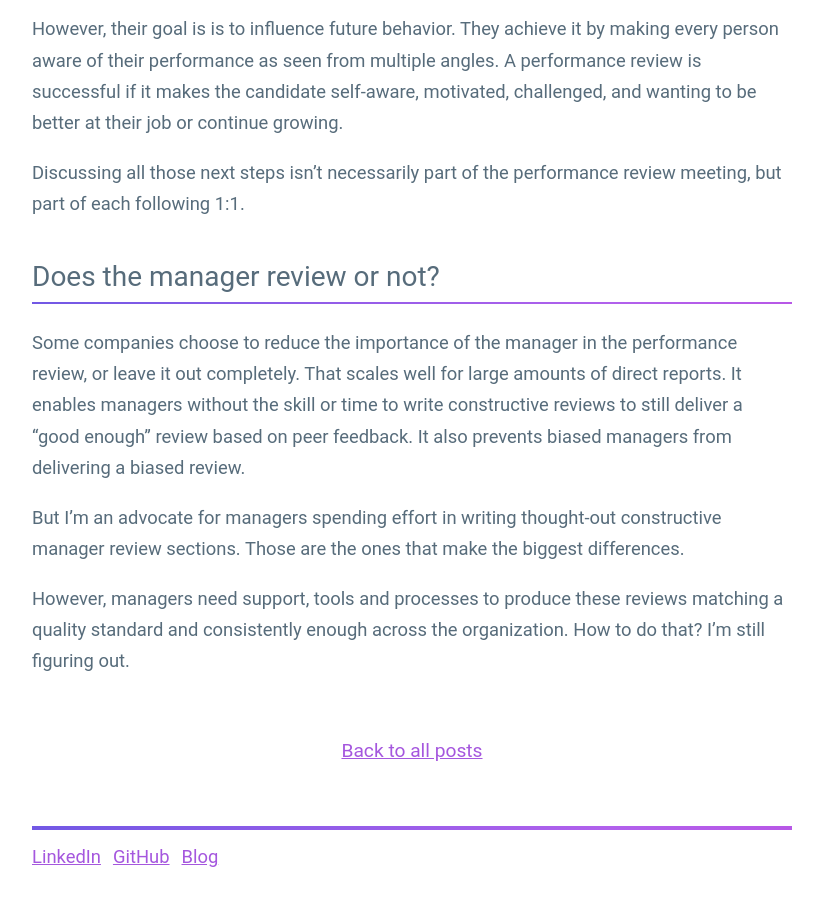
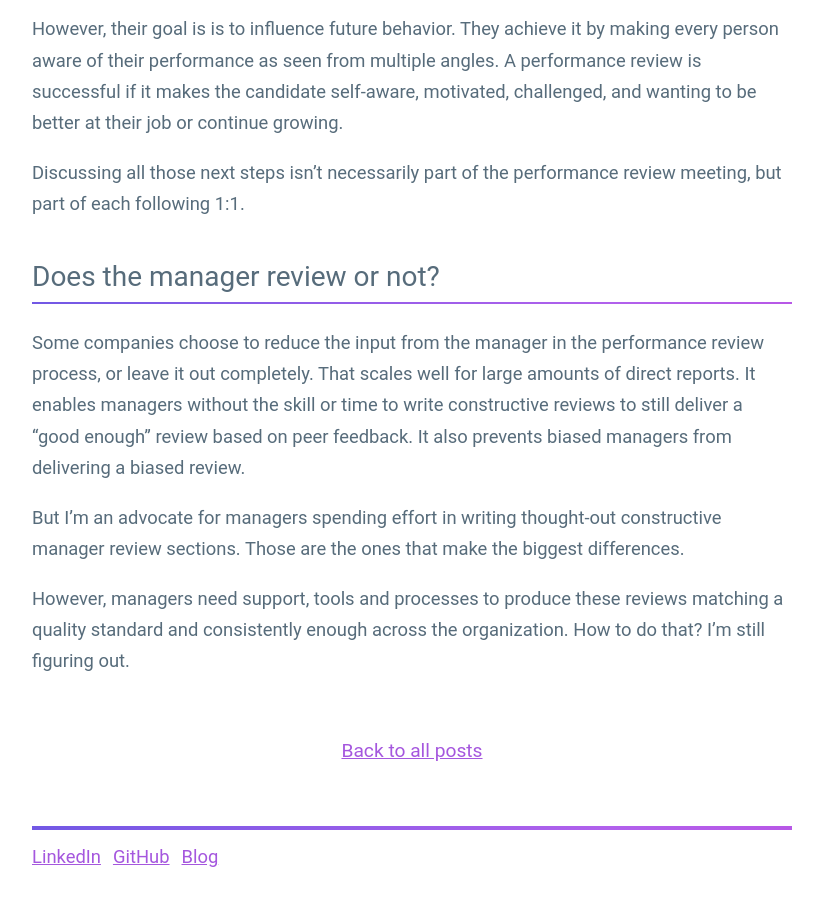
Before and after one commit to guillermodlpa/site, a Jekyll site: the page built from _posts/2021-04-22-a-structured-approach-to-the-manager-review-in-performance-reviews.markdown, in a window 1280 px wide and 900 px high, scrolled down 2761 px. Shown: the whole window, without its empty margins (228-1051 px from the left). Built offline with Jekyll 4.4.1, drawn with Linux system fonts in a browser that asks for light colours.

Commit message:
Updated A Structured Approach To The Manager Review In Performance Reviews

```diff
--- a/_posts/2021-04-22-a-structured-approach-to-the-manager-review-in-performance-reviews.markdown
+++ b/_posts/2021-04-22-a-structured-approach-to-the-manager-review-in-performance-reviews.markdown
@@ -75,7 +75,7 @@
 
 ## Does the manager review or not?
 
-Some companies choose to reduce the importance of the manager in the performance review, or leave it out completely. That scales well for large amounts of direct reports. It enables managers without the skill or time to write constructive reviews to still deliver a "good enough" review based on peer feedback. It also prevents biased managers from delivering a biased review.
+Some companies choose to reduce the input from the manager in the performance review process, or leave it out completely. That scales well for large amounts of direct reports. It enables managers without the skill or time to write constructive reviews to still deliver a "good enough" review based on peer feedback. It also prevents biased managers from delivering a biased review.
 
 But I'm an advocate for managers spending effort in writing thought-out constructive manager review sections. Those are the ones that make the biggest differences.
 
```
